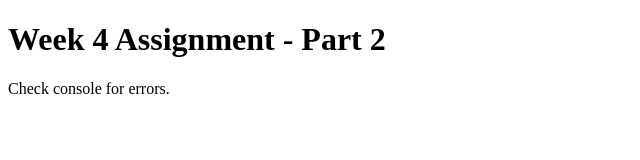
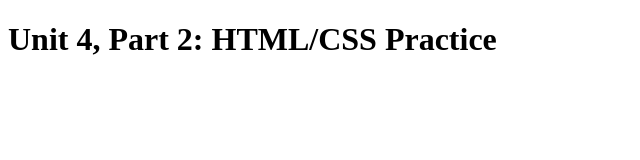
Before and after one commit to zwright101/assignment-unit-4.2, a plain HTML site: page assignment/index.html in a window 1280 px wide. Shown: the whole page, without its empty margins (0-640 px from the left). Drawn offline with Linux system fonts and the light colour scheme.

Commit message:
removed week from html

```diff
--- a/assignment/index.html
+++ b/assignment/index.html
@@ -2,11 +2,10 @@
 <html lang="en-US">
   <head>
     <meta charset="utf-8">
-    <title>Week 4 Assignment</title>
+    <title>Unit 4, Part 2: HTML/CSS Practice</title>
     <!-- Create and link a CSS file! -->
   </head>
   <body>
-    <h1>Week 4 Assignment - Part 2</h1>
-    <p>Check console for errors.</p>
+    <h1>Unit 4, Part 2: HTML/CSS Practice</h1>
   </body>
 </html>
```
